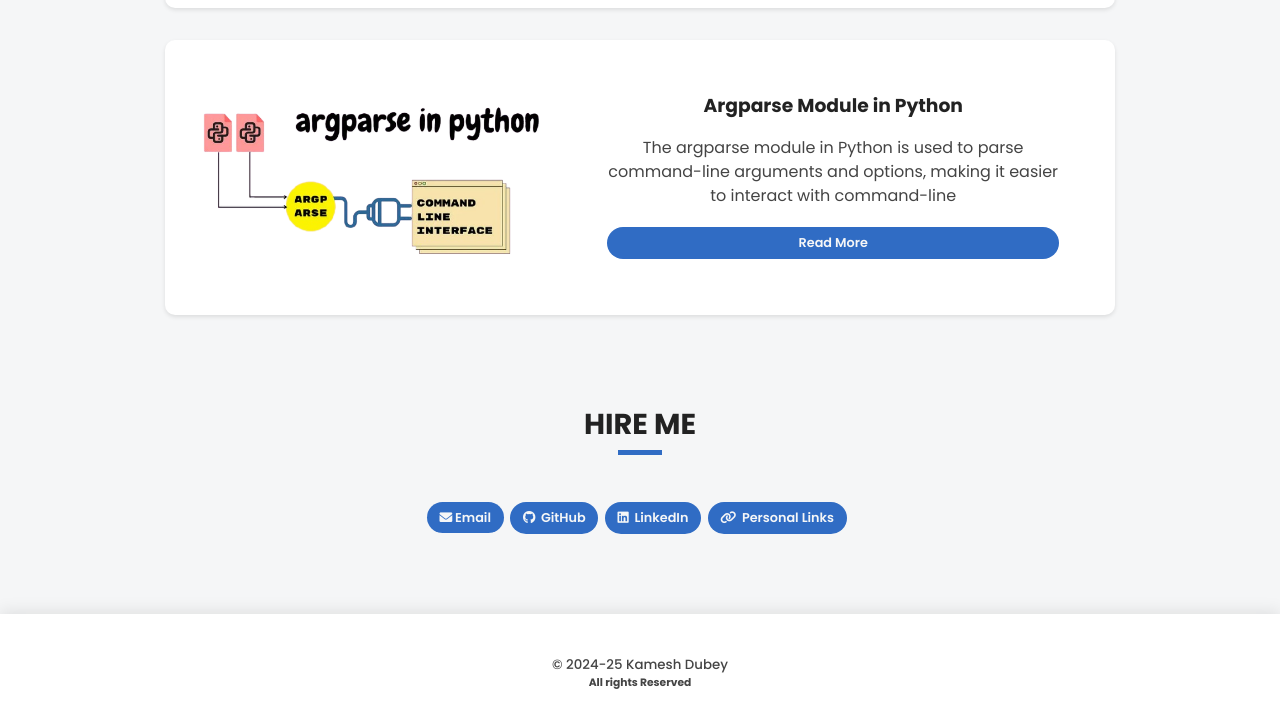
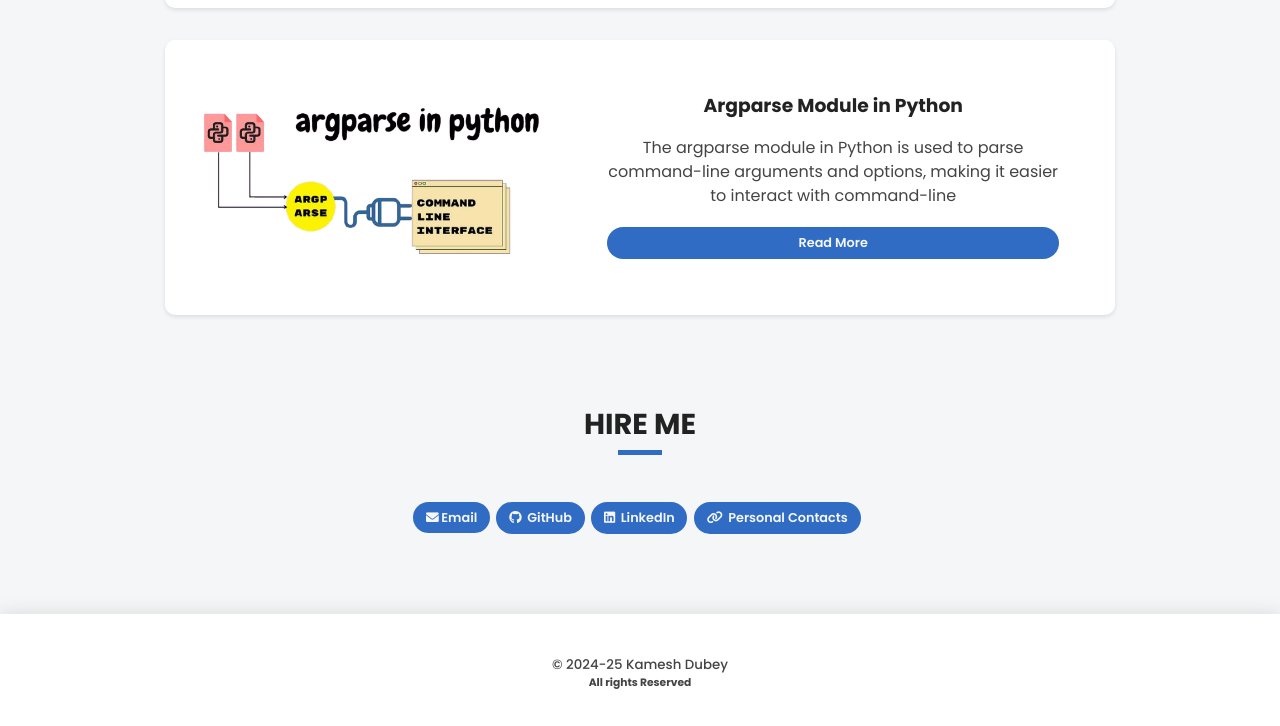
Before and after one commit to kameshcodes/portfolio, a plain HTML site: page blogs.html in a window 1280 px wide. Shown: the part 2771-3497 px from the top of the page. Drawn offline with nearby package versions, Linux system fonts and the light colour scheme.

Commit message:
Update button label to 'Personal Contacts'

```diff
--- a/blogs.html
+++ b/blogs.html
@@ -234,7 +234,7 @@
             <a href="https://linktr.ee/kameshdubey" aria-label="Linktree">
                 <span class="btn">
                 <i aria-hidden="true" class="fas icon fa-link"></i>
-                Personal Links
+                Personal Contacts
                 </span>
             </a>
             </li>
```
